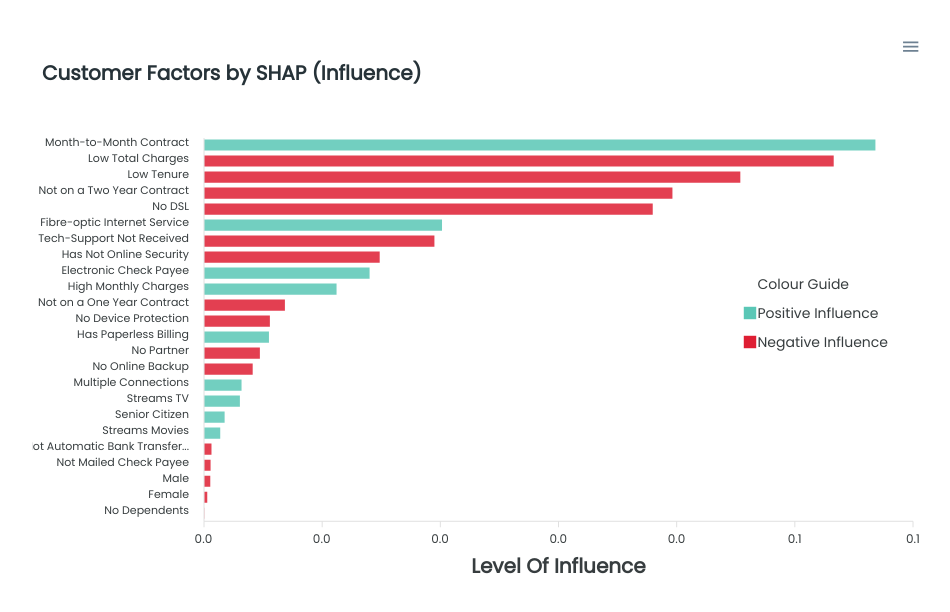
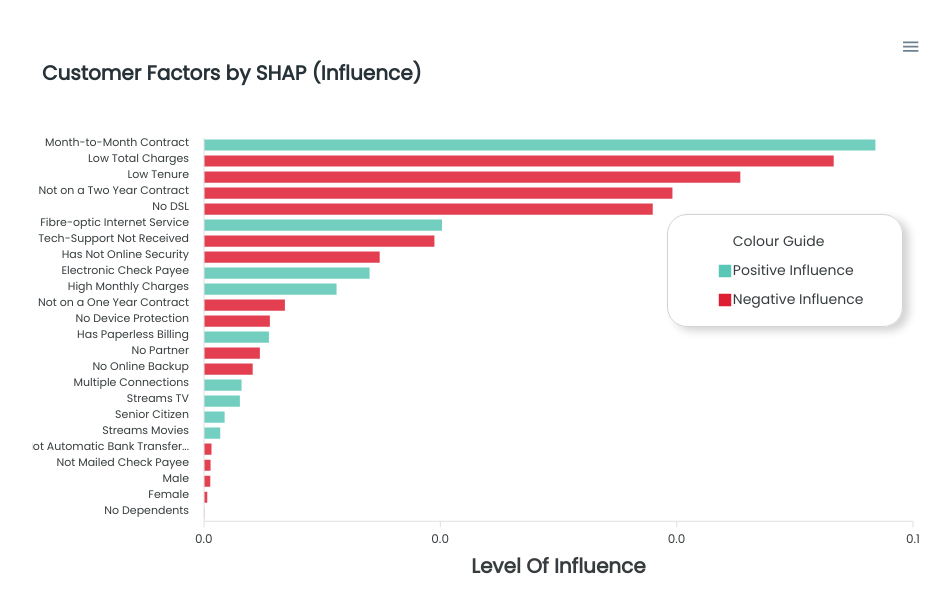
Before and after one commit to AdrianNichDI/data-visualisation, a React (Create React App) app: page / in a window 1280 px wide. Shown: the top 612 px of the page, without its empty margins (160-1110 px from the left). Built offline with nearby package versions, Linux system fonts and the light colour scheme.

Commit message:
legend border working but chart sizing incorrect

```diff
--- a/src/App.css
+++ b/src/App.css
@@ -7,10 +7,16 @@
 
 .apexcharts-legend {
   top: 0 !important;
-  /* border-style: solid; */
+  border-style: solid;
+  box-shadow: 6px 4px 8px lightgray;
+  border-radius: 20px;
+  border-color: lightgray;
   border-width: 1px;
-  justify-content: center !important;
-  /* height: fit-content; */
+  justify-content:center !important;
+  min-width: 20%;
+  max-height: 20%;
+  margin-top: 20%;
+  padding-left: 5% !important;
 }
 
 
--- a/src/App.js
+++ b/src/App.js
@@ -20,7 +20,9 @@ let title = "Customer Factors by SHAP (Influence)"
         let absVal = Math.abs(val)
         let object = {category: i.category, value: absVal, positive: i.positive}
         absoluteData.push(object)
+        return null
       })
+      return null
     })
 
 
@@ -34,6 +36,7 @@ sortedData.map((sort) =>{
  dataArray.push(sort.value)
  categoriesArray.push(sort.category)
  positiveArray.push(sort.positive)
+ return null
 })
 
 class ApexChart extends Component {
@@ -76,17 +79,15 @@ class ApexChart extends Component {
             fontSize: '20px'
           },
         },
+        tickAmount: 4,
         categories: categoriesArray,
       },
       legend: {
         show: true,
         style: {
-            dropShadow: {
-              enabled: true,
-              top: 3,
-              left: 3,
-              color: '#000',
-              opacity: 0.35
+        containerMargin: {
+          left: 35,
+          right: 60
           }
         },
         showForSingleSeries: true,
@@ -142,10 +143,7 @@ class ApexChart extends Component {
       }
     };
   }
-
-
   render() {
-
     return (
       <>
       <div id="chart">
```
Lines whose indentation alone changed are shown as unchanged.
